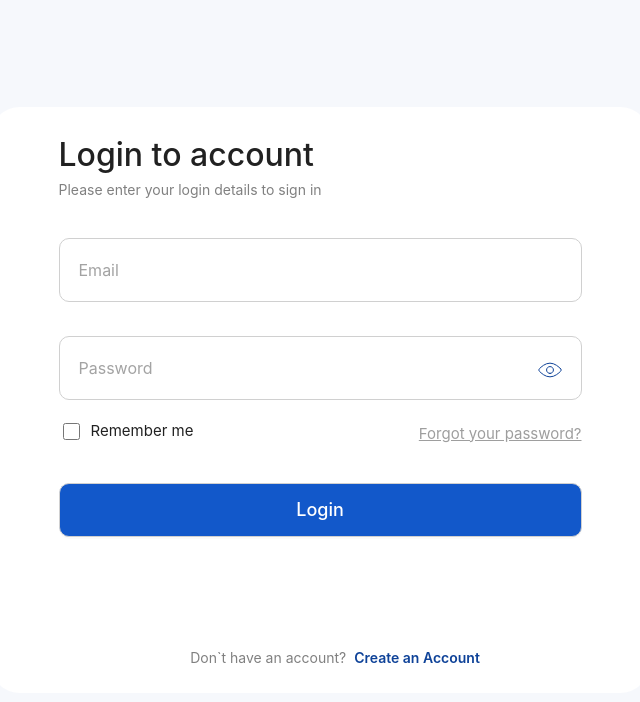
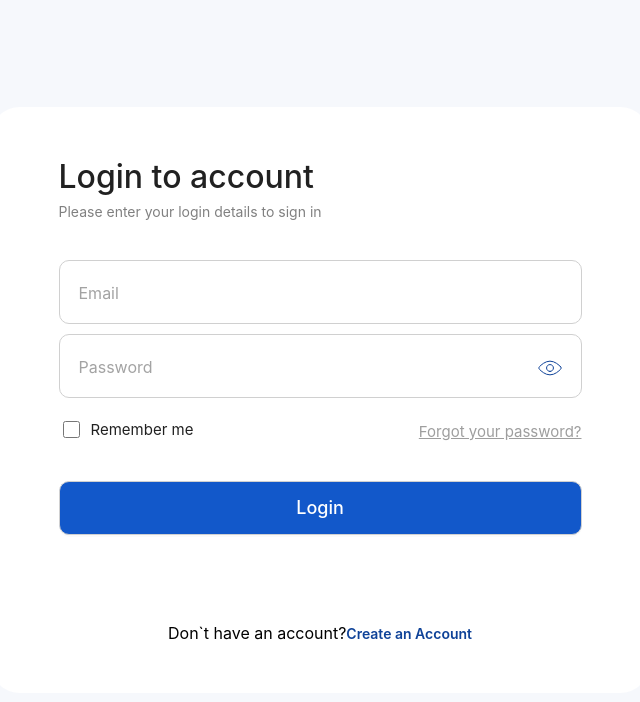
Before and after one commit to Cherkasant/khanukova, a React (Create React App) app: page / in a window 1280 px wide. Both pictures are taken after a click on the button 1220 px from the left and 24 px from the top of the page. Shown: the top 702 px of the page, without its empty margins (320-960 px from the left). Built offline with nearby package versions, Linux system fonts and the light colour scheme; what apisauce would draw is missing.

Commit message:
Fixed SignIn

```diff
--- a/src/Pages/SignIn/SignIn.module.css
+++ b/src/Pages/SignIn/SignIn.module.css
@@ -53,38 +53,6 @@
     margin-bottom: 88px;
 }
 
-.or {
-    font-family: "Inter";
-    font-style: normal;
-    font-weight: 400;
-    font-size: 18px;
-    line-height: 22px;
-    text-align: center;
-    padding: 0;
-    color: #9e9e9e;
-}
-
-.icons {
-    display: flex;
-    justify-content: center;
-    gap: 20px;
-    margin-bottom: 60px;
-}
-
-.info {
-    display: flex;
-    gap: 8px;
-    justify-content: center;
-    padding-left: 30px;
-    font-family: "Inter";
-    font-style: normal;
-    font-weight: 400;
-    font-size: 14px;
-    line-height: 17px;
-    text-align: right;
-    color: #808080;
-}
-
 .checkboxContainer {
     width: 100%;
     display: flex;
@@ -127,20 +95,6 @@
     flex-direction: column;
 }
 
-.straightLine {
-    width: 219px;
-    height: 0;
-    border: 1px solid #4270a7;
-}
-
-.lineBlock {
-    padding: 0;
-    display: flex;
-    justify-content: space-between;
-    align-items: center;
-    margin-bottom: 15px;
-}
-
 .passwordContainer {
     position: relative;
     width: 100%;
@@ -150,8 +104,13 @@
     position: absolute;
     top: 22px;
     right: 20px;
+    cursor: pointer;
 }
 
-.formItem{
+.form {
     margin-bottom: 0;
 }
+
+.formItem {
+    margin-bottom: 0;
+}
--- a/src/Pages/SignIn/SignIn.tsx
+++ b/src/Pages/SignIn/SignIn.tsx
@@ -28,7 +28,7 @@ const SignIn = () => {
         );
     };
 
-    const [login, setLogin] = useState("");
+
     const [password, setPassword] = useState("");
     const [checked, setChecked] = useState(false);
     const [type, setType] = useState(PasswordTypes.Password);
@@ -50,9 +50,10 @@ const SignIn = () => {
                             {"Please enter your login details to sign in"}
                         </div>
                     </div>
-                    <Form onFinish={onSignIn}>
+                    <Form onFinish={onSignIn} className={styles.form}>
                         <div className={styles.inputs}>
-                            <Form.Item name="email"
+                            <Form.Item name="email" rules={[{required: true, message: 'Please input your username!'}]}
+                                       className={styles.formItem}
                             >
                                 <Input
                                     type={"email"}
@@ -60,11 +61,13 @@ const SignIn = () => {
                                 />
                             </Form.Item>
                             <div className={styles.passwordContainer}>
-                                <Form.Item name='password' className={styles.formItem}>
+                                <Form.Item name='password'
+                                           rules={[{required: true, message: 'Please input your password!'}]}
+                                           className={styles.formItem}>
                                     <Input
                                         type={type}
-                                        // value={password}
-                                        // onChange={(value: string) => setPassword(value)}
+                                        value={password}
+                                        onChange={(value: string) => setPassword(value)}
                                         placeholder={"Password"}
                                     />
                                 </Form.Item>
@@ -92,14 +95,13 @@ const SignIn = () => {
                                 Forgot your password?
                             </div>
                         </div>
-                        {/*<Button htmlType='submit'>Login</Button>*/}
-                        <Form.Item> <PuzzleButton htmlType='submit'
-                                                  btnTitle={"Login"}
-                                                  btnType={PuzzleButtonTypes.TextButton}
-                                                  btnClassName={styles.button}
-                            // onClick={onSignIn}
-                            //           btnDisabled={!(login !== "" || password !== "")}
-                        />
+                        <Form.Item className={styles.formItem}>
+                            <PuzzleButton htmlType='submit'
+                                          btnTitle={"Login"}
+                                          btnType={PuzzleButtonTypes.TextButton}
+                                          btnClassName={styles.button}
+                                // btnDisabled={!(login !== "" || password !== "")}
+                            />
                         </Form.Item>
                     </Form>
                     <div className={styles.info}>
--- a/src/Redux/Utils/api.ts
+++ b/src/Redux/Utils/api.ts
@@ -1,16 +1,11 @@
-import { create } from "apisauce";
-import {
-  ActivateUserData,
-  RegisterUserData,
-  ResetPasswordData,
-  SignInUserData,
-} from "../Types/auth";
+import {create} from "apisauce";
+import {ActivateUserData, RegisterUserData, ResetPasswordData, SignInUserData,} from "../Types/auth";
 
 
-const JWT_TOKEN = "Token cd92edeb6259b11047117e0920cda3da66215a4e";
+const JWT_TOKEN = "Token 4b2b8663dd189c0f3b0283e42ea5e83b1c3d477d";
 
 
-const API = create({ baseURL: "https://apipuzzle.herokuapp.com/" });
+const API = create({baseURL: "https://apipuzzle-be.herokuapp.com"});
 
 const registerUser = (data: RegisterUserData) => {
     return API.post("auth/users/", data, {
@@ -35,7 +30,7 @@ const signInUser = (data: SignInUserData) => {
 const sendResetEmail = (email: string) => {
     return API.post(
         "auth/users/reset_password/",
-    { email },
+        {email},
         {
             headers: {
                 Authorization: JWT_TOKEN,
```
Lines whose indentation alone changed are shown as unchanged.
